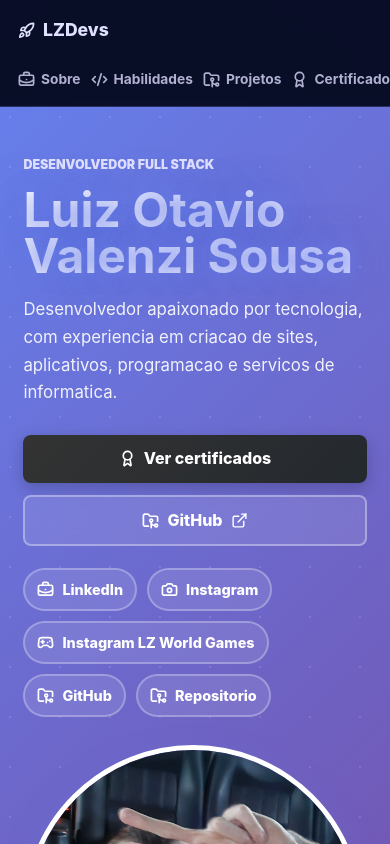
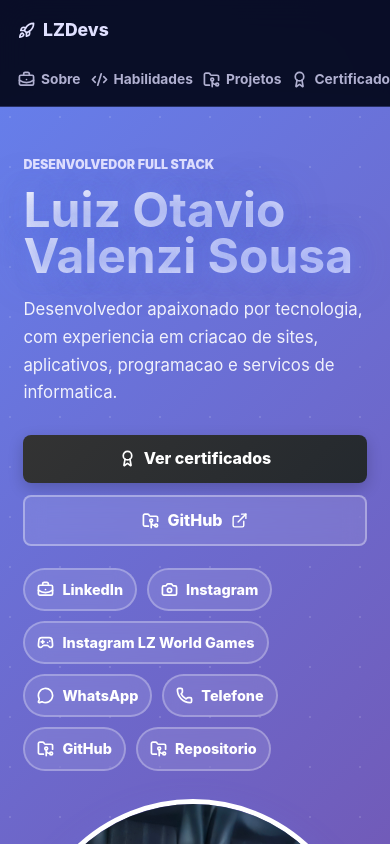
Before and after one commit to lzvsrx/lzdev, a React (Vite) app: page / in a window 390 px wide. Shown: the top 844 px of the page. Built offline with nearby package versions, Linux system fonts and the light colour scheme; the HTML template or start-up script is replaced by a standard one.

Commit message:
Add phone and WhatsApp contact links

```diff
--- a/src/App.tsx
+++ b/src/App.tsx
@@ -22,8 +22,10 @@
   Layers3,
   Lock,
   LockKeyhole,
+  MessageCircle,
   MonitorCog,
   Package,
+  Phone,
   Rocket,
   Search,
   Server,
@@ -45,6 +47,8 @@
   { label: 'LinkedIn', href: 'https://www.linkedin.com/in/luiz-otavio-valenzi-sousa-1180bb360/', Icon: BriefcaseBusiness },
   { label: 'Instagram', href: 'https://www.instagram.com/luizotaviovs/', Icon: Camera },
   { label: 'Instagram LZ World Games', href: 'https://www.instagram.com/lzworldgames/', Icon: Gamepad2 },
+  { label: 'WhatsApp', href: 'https://wa.me/5535999215995', Icon: MessageCircle },
+  { label: 'Telefone', href: 'tel:+5535999215995', Icon: Phone },
   { label: 'GitHub', href: 'https://github.com/lzvsrx', Icon: FolderGit2 },
   { label: 'Repositorio', href: 'https://github.com/lzvsrx/lzworldstech-dev', Icon: FolderGit2 },
 ];
```
Also changed, not shown: 1 other file (tests, documents, lock files or other folders).
